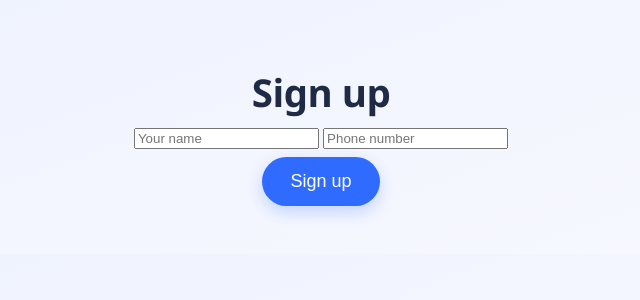
After one commit to prasanna-git-dev/netcall, a Flask app: page /signup in a window 1280 px wide. The commit adds this page. Shown: the top 300 px of the page, without its empty margins (319-959 px from the left). Run offline with Flask 3, Linux system fonts and the light colour scheme.

Commit message:
Add User model, signup page and new styling

```diff
--- a/app.py
+++ b/app.py
@@ -1,7 +1,7 @@
 import secrets
-from flask import Flask, render_template, redirect, url_for
+from flask import Flask, render_template, redirect, url_for, request
 from flask_socketio import SocketIO, join_room, emit
-from models import db, Room
+from models import db, Room, User
 
 app = Flask(__name__)
 app.config["SQLALCHEMY_DATABASE_URI"] = "sqlite:///netcall.db"
@@ -27,6 +27,16 @@ def create_room():
 def list_rooms():
     rooms = Room.query.all()
     return ", ".join(room.code for room in rooms)
+@app.route("/signup", methods=["GET", "POST"])
+def signup():
+    if request.method == "POST":
+        name = request.form["name"]
+        phone = request.form["phone"]
+        user = User(name=name, phone=phone)
+        db.session.add(user)
+        db.session.commit()
+        return redirect(url_for("home"))
+    return render_template("signup.html")
 
 @app.route("/room/<code>")
 def open_room(code):
--- a/models.py
+++ b/models.py
@@ -5,3 +5,7 @@ db = SQLAlchemy()
 class Room(db.Model):
     id = db.Column(db.Integer, primary_key=True)
     code = db.Column(db.String(10), unique=True, nullable=False)
+class User(db.Model):
+    id = db.Column(db.Integer, primary_key=True)
+    name = db.Column(db.String(50), nullable=False)
+    phone = db.Column(db.String(15), unique=True, nullable=False)
--- a/static/style.css
+++ b/static/style.css
@@ -48,3 +48,31 @@ button:disabled {
     font-weight: bold;
     margin-top: 24px;
 }
+body {
+  font-family: "Segoe UI", system-ui, sans-serif;
+  background: linear-gradient(160deg, #eef2ff, #f8f9ff);
+  color: #1f2a44;
+}
+
+h1 {
+  font-size: 2.4rem;
+  letter-spacing: -0.5px;
+}
+
+.btn, button {
+  cursor: pointer;
+  box-shadow: 0 6px 16px rgba(47, 107, 255, 0.25);
+  transition: transform 0.15s, box-shadow 0.15s;
+}
+
+.btn:hover, button:hover {
+  transform: translateY(-2px);
+}
+
+#hangupBtn, #declineBtn {
+  box-shadow: 0 6px 16px rgba(229, 72, 77, 0.25);
+}
+
+#status {
+  font-weight: 600;
+}
--- /dev/null
+++ b/templates/signup.html
@@ -0,0 +1,16 @@
+<!DOCTYPE html>
+<html>
+<head>
+  <title>Sign up - NetCall</title>
+  <meta name="viewport" content="width=device-width, initial-scale=1">
+  <link rel="stylesheet" href="{{ url_for('static', filename='style.css') }}">
+</head>
+<body>
+  <h1>Sign up</h1>
+  <form method="POST">
+    <input type="text" name="name" placeholder="Your name" required>
+    <input type="tel" name="phone" placeholder="Phone number" required>
+    <button class="btn" type="submit">Sign up</button>
+  </form>
+</body>
+</html>
```
